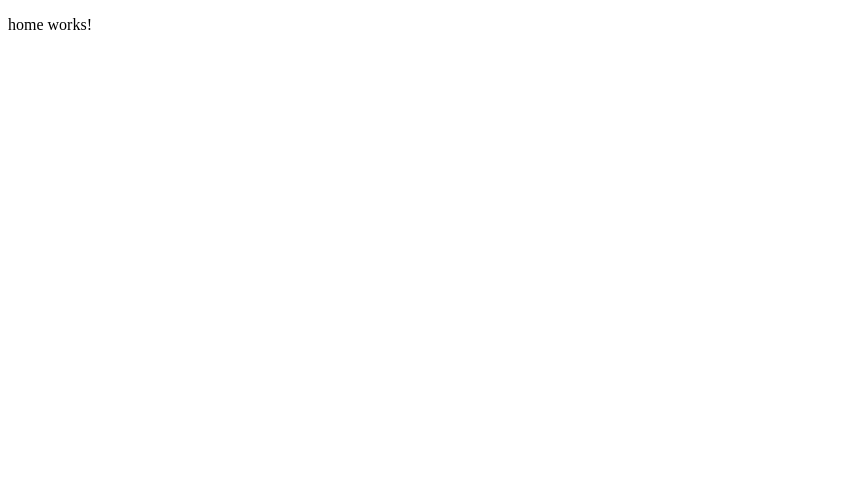
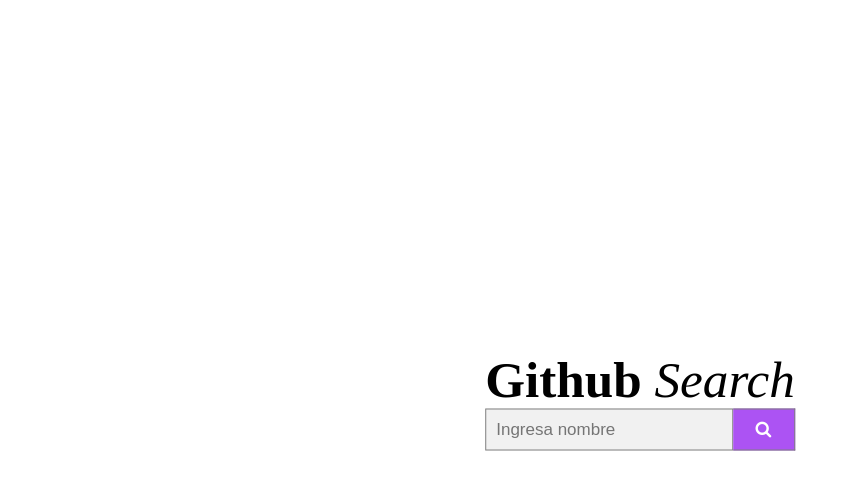
Before and after one commit to mayorgad94/concrete, an Angular app in the folder desafio-concrete/: page / in a window 1280 px wide. Shown: the top 490 px of the page, without its empty margins (0-851 px from the left). Built offline with nearby package versions, Linux system fonts and the light colour scheme.

Commit message:
Home component - view
Se crea vista y css para el home de la Webpage, además se modifica app.module.ts para importar forms module

```diff
--- a/desafio-concrete/src/app/app.module.ts
+++ b/desafio-concrete/src/app/app.module.ts
@@ -4,6 +4,7 @@
 import { AppRoutingModule } from './app-routing.module';
 import { AppComponent } from './app.component';
 import { HomeComponent } from './home/home.component';
+import { FormsModule }   from '@angular/forms';
 
 @NgModule({
   declarations: [
@@ -12,6 +13,7 @@
   ],
   imports: [
     BrowserModule,
+    FormsModule,
     AppRoutingModule
   ],
   providers: [],
--- a/desafio-concrete/src/app/home/home.component.css
+++ b/desafio-concrete/src/app/home/home.component.css
@@ -0,0 +1,45 @@
+.centered {
+  position: fixed;
+  top: 50%;
+  left: 50%;
+  transform: translate(-50%, -50%);
+}
+.letter{
+    font-size: 16px;
+    font-size: 4vw;
+    text-align: center;
+}
+
+* {
+  box-sizing: border-box;
+}
+form.example input[type=text] {
+  padding: 10px;
+  font-size: 17px;
+  border: 1px solid grey;
+  float: left;
+  width: 80%;
+  background: #f1f1f1;
+}
+
+form.example button {
+  float: left;
+  width: 20%;
+  padding: 10px;
+  background: #ac53f3;
+  color: white;
+  font-size: 17px;
+  border: 1px solid grey;
+  border-left: none;
+  cursor: pointer;
+}
+
+form.example button:hover {
+  background: #ac53f3;
+}
+
+form.example::after {
+  content: "";
+  clear: both;
+  display: table;
+}
--- a/desafio-concrete/src/app/home/home.component.html
+++ b/desafio-concrete/src/app/home/home.component.html
@@ -1 +1,11 @@
-<p>home works!</p>
+<div class="centered">
+    <div class="letter">
+        <strong>Github </strong><em>Search</em>
+    </div>
+    <div style="max-width:700px">
+        <form class="example" #search = "ngForm" (ngSubmit) = "onClickSubmit(search.value)">
+            <input type="text" name="name" placeholder="Ingresa nombre" ngModel>
+            <button type="submit"><i class="fa fa-search"></i></button>
+        </form>
+    </div>
+</div>
--- a/desafio-concrete/src/index.html
+++ b/desafio-concrete/src/index.html
@@ -6,6 +6,7 @@
   <base href="/">
 
   <meta name="viewport" content="width=device-width, initial-scale=1">
+  <link rel="stylesheet" href="https://cdnjs.cloudflare.com/ajax/libs/font-awesome/4.7.0/css/font-awesome.min.css">
   <link rel="icon" type="image/x-icon" href="favicon.ico">
 </head>
 <body>
```
